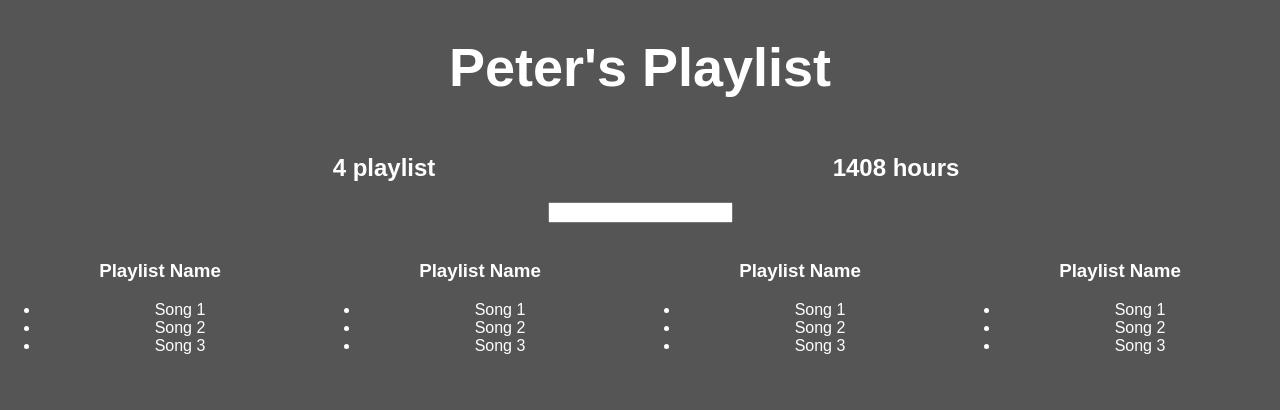
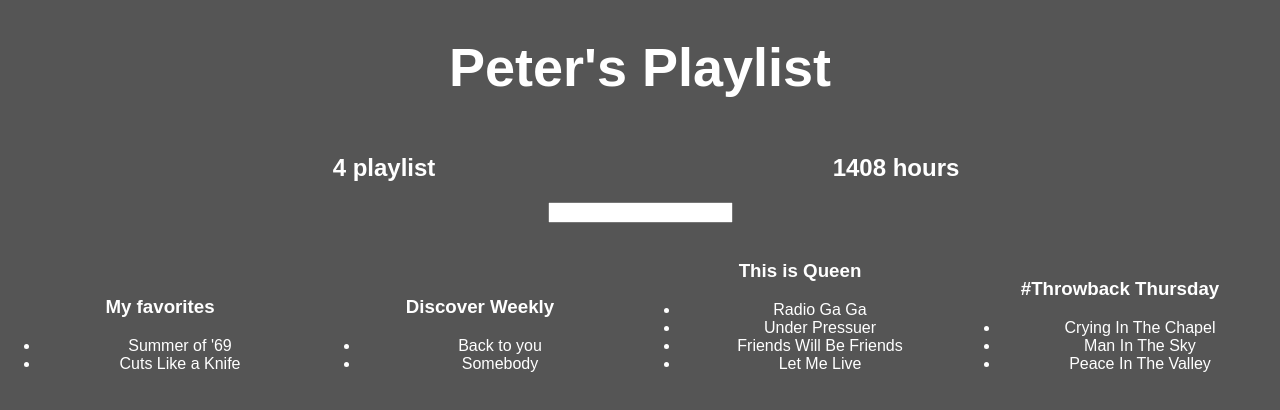
Before and after one commit to kadarpeter/react-js-prototype, a React (Create React App) app: page / in a window 1280 px wide. Shown: the top 410 px of the page. Built offline with nearby package versions, Linux system fonts and the light colour scheme.

Commit message:
refactor: dynamic listing of playlists from serverData

```diff
--- a/src/App.js
+++ b/src/App.js
@@ -117,14 +117,13 @@
 
 class Playlist extends Component {
   render() {
+    let playlist = this.props.playlist;
     return (
       <div style={{...defaultStyle, width: '25%', display: 'inline-block'}}>
         <img />
-        <h3>Playlist Name</h3>
+        <h3>{playlist.name}</h3>
         <ul>
-            <li>Song 1</li>
-            <li>Song 2</li>
-            <li>Song 3</li>
+          {playlist.songs.map(song => <li>{song.name}</li>)}
         </ul>
       </div>
     );
@@ -157,10 +156,9 @@
             <PlaylistCounter playlists={this.state.serverData.user.playlists}/>
             <HoursCounter playlists={this.state.serverData.user.playlists}/>
             <Filter/>
-            <Playlist/>
-            <Playlist/>
-            <Playlist/>
-            <Playlist/>
+            { this.state.serverData.user.playlists.map(playlist =>
+              <Playlist playlist={playlist}/>
+            ) }
           </div>
           : <h1 style={defaultStyle}>Loading...</h1>
         }
```
